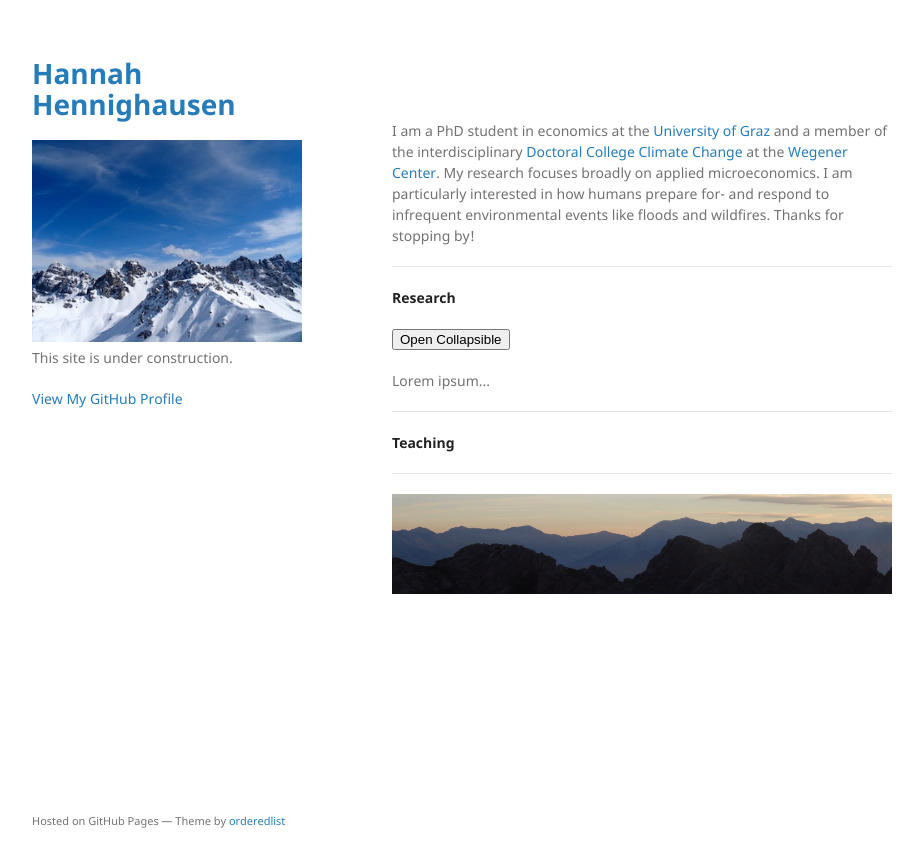
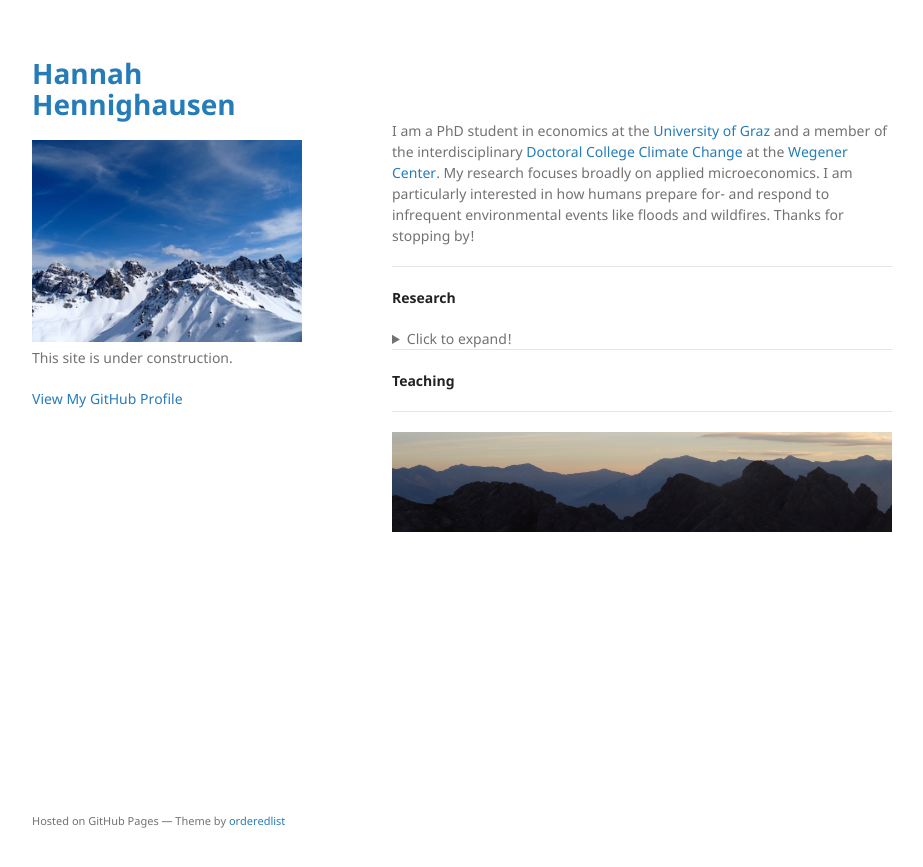
Before and after one commit to hannahhennighausen/hannahhennighausen.github.io, a Jekyll site: the page built from index.md, in a window 1280 px wide. Shown: the top 867 px of the page, without its empty margins (178-1101 px from the left). Built offline with Jekyll 4.4.1, drawn with Linux system fonts in a browser that asks for light colours.

Commit message:
Update index.md

```diff
--- a/index.md
+++ b/index.md
@@ -11,10 +11,15 @@
 
 **Research**
 
-<button class="collapsible">Open Collapsible</button>
-<div class="content">
-  <p>Lorem ipsum...</p>
-</div>
+<details>
+  <summary>Click to expand!</summary>
+
+  ## Heading
+  1. A numbered
+  2. list
+     * With some
+     * Sub bullets
+</details>
 
 * * *
 
```
